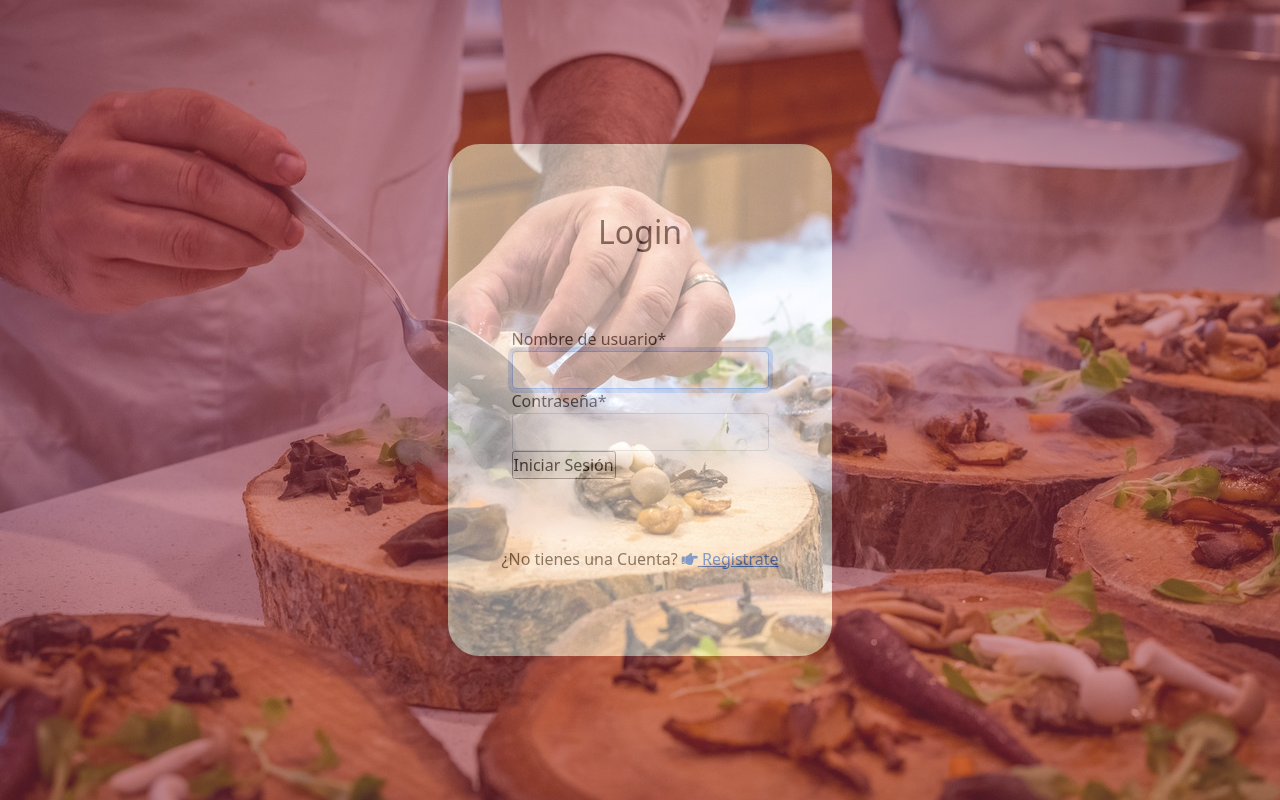
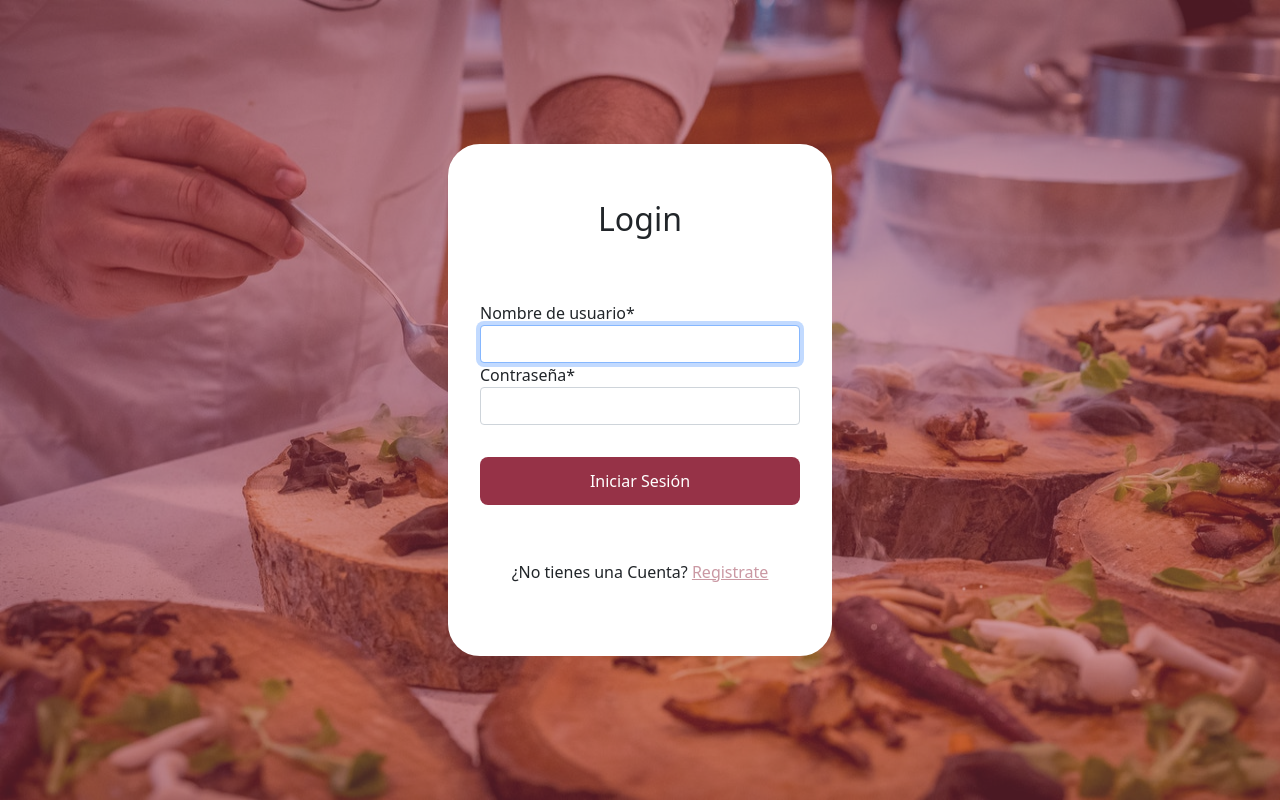
Before and after one commit to nayrugodness/backend-python, a Django app: page /accounts/login/ in a window 1280 px wide. Run offline with Django 3.2, Linux system fonts and the light colour scheme; some libraries are stand-ins or nearby versions.

Commit message:
first login form done

```diff
--- a/myapp/admin.py
+++ b/myapp/admin.py
@@ -1,5 +1,5 @@
 from django.contrib import admin
-from .models import Categorias, Establecimientos, Contacto, Servicios
+from .models import Categorias, Establecimientos, Contacto, Servicios, Menu, Comida
 from .forms import EstablecimientosForm
 
 # Register your models here.
@@ -19,3 +19,5 @@ admin.site.register(Categorias)
 admin.site.register(Establecimientos, EstablecimientosAdmin)
 admin.site.register(Contacto)
 admin.site.register(Servicios)
+admin.site.register(Menu)
+admin.site.register(Comida)
--- a/myapp/static/app/css/login.css
+++ b/myapp/static/app/css/login.css
@@ -1,22 +1,22 @@
-.formularios-filtro{
+
+.formularios-background{
     width: 100vw;
     height: 100vh;
-    background-color: #963247;
+    background-image: url(../images/forms.jpg);
     background-size: 100vw 100vh;
-    opacity: 50%;
     display:flex;
     flex-direction: column;
     align-items:center;
     justify-content:space-around;
 }
-.formularios-background{
+.formularios-filtro{
     width: 100vw;
     height: 100vh;
-    background-image: url(../images/forms.jpg);
-    background-size: cover;
+    background-color: rgba(150, 50, 71, 0.5);
+    background-size: 100vw 100vh;
     background-repeat: no-repeat;
     background-position: center;
-    background-size: cover;
+    background-size: 100vw 100vh;
     display:flex;
     flex-direction: column;
     align-items:center;
@@ -25,16 +25,36 @@
 .formulario{
     width: 24rem;
     height: 32rem;
+    background-color:white;
+    opacity:100%;
     border: white 2px solid;
-    background-color: white;
     display:flex;
     flex-direction: column;
     align-items:center;
+    align-text:center;
     justify-content:space-evenly;
     border-radius: 2rem;
 }
 .campo-input{
-    width: 1000px;
+    width: 100vw;
     height: 2rem;
     align-text:center;
 }
+.btnLogin{
+    width: 20rem;
+    height: 3rem;
+    margin-top: 2rem;
+    border-radius: 0.5rem;
+    background-color: rgba(150, 50, 71, 1);
+    border: transparent;
+    color:white;
+}
+.btnLogin:hover{
+    background-color: rgba(135, 47, 57, 1);
+}
+.btn-sec{
+    color: rgba(150, 50, 71, 0.5);
+}
+.btn-sec:hover{
+    color: rgba(135, 47, 57, 1);
+}
--- a/myapp/templates/app/index.html
+++ b/myapp/templates/app/index.html
@@ -36,6 +36,7 @@
                 <li><a href="#">Categorias</a></li>
                 {% if user.is_authenticated %}
                 <li><a href="#">{{ user.username }}</a></li>
+                <li><a href="{% url 'logout' %}">Cerrar sesión</a></li>
                 {% else %}
                 <li><a href="{% url 'login' %}">Iniciar sesión</a></li>
                 <li><a href="{% url 'registro' %}">Regístrate</a></li>
--- a/myapp/templates/registration/login.html
+++ b/myapp/templates/registration/login.html
@@ -24,7 +24,7 @@
 
                         <h2>Login</h2>
 
-                        <div class="user_info">
+                        <div class="">
 
                         {{ form | crispy }}
 
@@ -39,13 +39,13 @@
                             </label>
                             <input class type password" id="password1" name="password1" required> {% endcomment %}
 
-                            <input type="submit" value="Iniciar Sesión" id="btnSend">
+                            <input type="submit" value="Iniciar Sesión" id="btnSend" class="btnLogin">
 
                         </div>
 
-                        <div class="parrafos">
+                        <div class="">
 
-                            <p>¿No tienes una Cuenta? <a href="{% url 'registro' %}"><span class="fas fa-hand-point-right"></span> Registrate </a></p>
+                            <p>¿No tienes una Cuenta? <a class="btn-sec" href="{% url 'registro' %}"> Registrate </a></p>
                         </div>
         </form>
     </div>
```
Also changed, not shown: myapp/models.py (+9 -9 lines), myapp/static/app/css/establishment_detail.css (+15 -20 lines), myapp/templates/app/detalle.html (+3 -8 lines), media/productos/Octavo_by_Rausch-39.png (deleted), media/productos/Octavo_by_Rausch-39_OxE0dis.png (deleted), media/productos/Octavo_by_Rausch-39_tlVPA79.png (deleted), media/productos/banner-rausch.jpg (deleted), media/productos/cafe5_mocacino.jfif (deleted), media/productos/exquisito1.jpg (deleted), media/productos/octavo.jpg (deleted), media/productos/sonesta.jpg (deleted), media/productos/sonesta_cZbKs8k.jpg (deleted), media/productos/wa1.jpg (deleted), media/productos/wa2.jpg (deleted), 1 more files, 1 other file.
